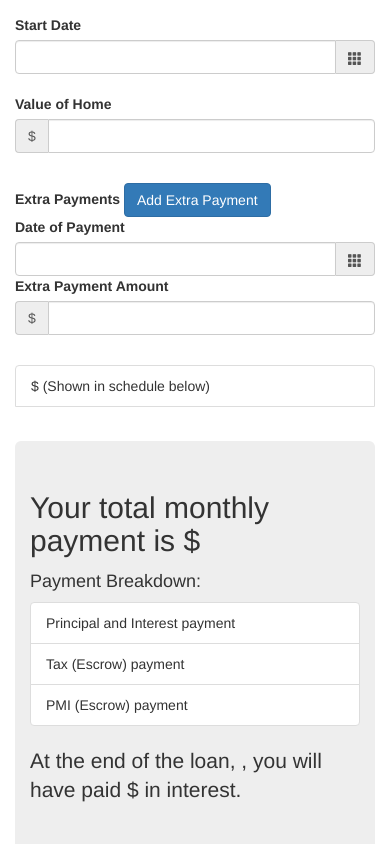
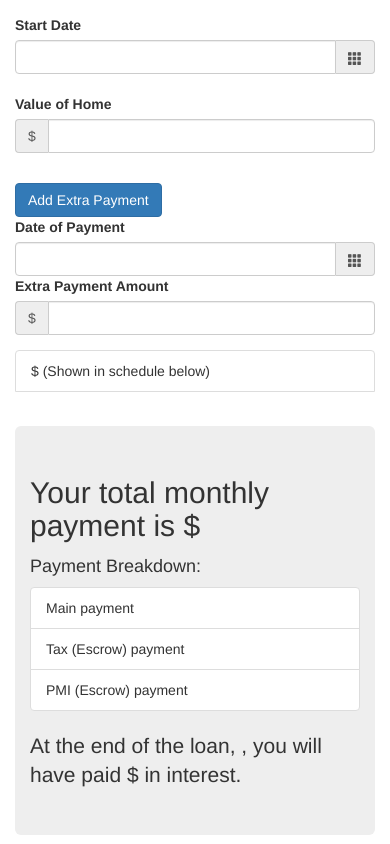
Before and after one commit to stephenengland/ko-amort, a website: page www/index.html in a window 390 px wide. Shown: the part 541-1385 px from the top of the page. Drawn offline with nearby package versions, Linux system fonts and the light colour scheme; files that its build step writes are made by us from their sources; a script that the page names is missing.

Commit message:
Made small changes for mobile

```diff
--- a/www/index.html
+++ b/www/index.html
@@ -102,9 +102,8 @@
 				</div>
 			</div>
 			<div class="row">
-				<div class="form-group">
 				<div class="col-sm-2">
-						<label for="extraPaymentButton">Extra Payments</label>
+					<label for="extraPaymentButton" class="hidden-xs hidden-sm">Extra Payments</label>
 					<button id="extraPaymentButton" class="btn btn-primary">Add Extra Payment</button>
 				</div>
 				<div class="col-sm-5">
@@ -119,7 +118,6 @@
 					<div class="input-group">
 						<label class="input-group-addon" for="extraPaymentAmount">$</label>
 						<input type="text" class="form-control" name="extraPaymentAmount" id="extraPaymentAmount"></input>
-						</div>
 					</div>
 				</div>
 			</div>
@@ -141,7 +139,7 @@
 			<p>
 				<h4>Payment Breakdown:</h4>
 				<ul class="list-group">
-					<li class="list-group-item">Principal and Interest payment <span data-bind="numericText: monthlyPayment" class="badge"></span></li>
+					<li class="list-group-item"><span class="hidden-xs hidden-sm">Principal and Interest</span><span class="hidden-md hidden-lg">Main</span> payment <span data-bind="numericText: monthlyPayment" class="badge"></span></li>
 					<li class="list-group-item">Tax (Escrow) payment <span data-bind="numericText: taxPayment" class="badge"></span></li>
 					<li class="list-group-item">PMI (Escrow) payment <span data-bind="numericText: pmiPayment" class="badge"></span></li>
 				</ul>
```
Lines whose indentation alone changed are shown as unchanged.
